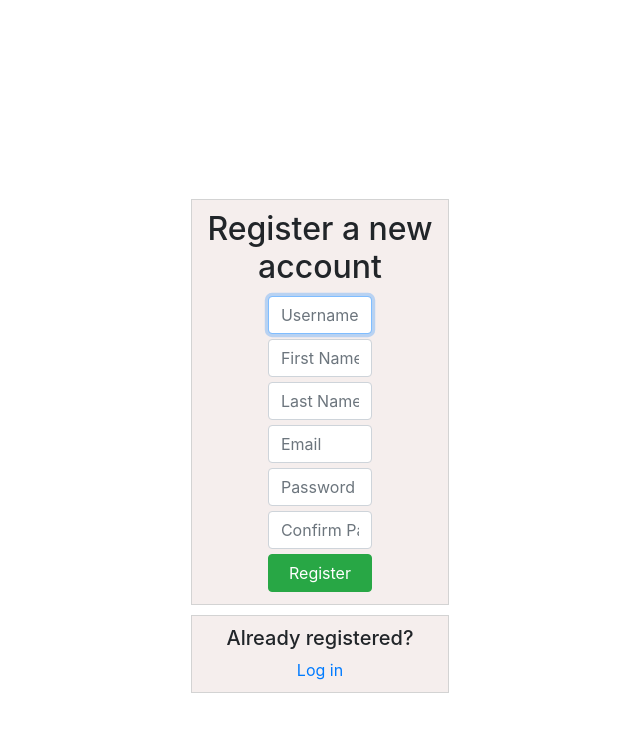
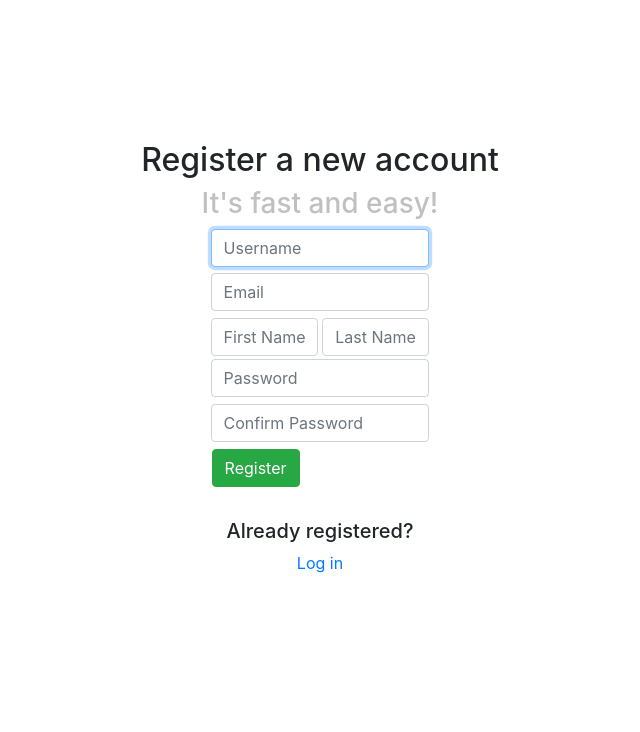
Before and after one commit to hamk-webdev-intip19x6/os_project, a Django app: page /register/ in a window 1280 px wide. Shown: the top 732 px of the page, without its empty margins (320-960 px from the left). Run offline with Django 3.2, Linux system fonts and the light colour scheme; some libraries are stand-ins or nearby versions.

Commit message:
Register melkein valmis. Log in kesken!

```diff
--- a/mysite/register/forms.py
+++ b/mysite/register/forms.py
@@ -7,8 +7,8 @@ class RegisterForm(UserCreationForm):
     #would be smarter to use 'django_widget_tweaks' but this works
     #force the basic forms to use bootstrap forms instead
     email = forms.EmailField(widget=forms.TextInput(attrs={"class":"form-control", "placeholder": "Email"}))
-    first_name = forms.CharField(widget=forms.TextInput(attrs={"class":"form-control", "placeholder":"First Name"}))
-    last_name = forms.CharField(widget=forms.TextInput(attrs={"class":"form-control", "placeholder":"Last Name"}))
+    first_name = forms.CharField(widget=forms.TextInput(attrs={"class":"form-control", "placeholder":"First Name"}), required=False)
+    last_name = forms.CharField(widget=forms.TextInput(attrs={"class":"form-control", "placeholder":"Last Name"}), required=False)
     username = forms.CharField(widget=forms.TextInput(attrs={"class":"form-control", "placeholder":"Username"}))
     password1 = forms.CharField(widget=forms.PasswordInput(attrs={"class":"form-control", "placeholder":"Password"}))
     password2 = forms.CharField(widget=forms.PasswordInput(attrs={"class":"form-control", "placeholder":"Confirm Password"}))
--- a/mysite/register/templates/register/register.html
+++ b/mysite/register/templates/register/register.html
@@ -16,44 +16,59 @@
 
         .container {
           margin: auto;
-          margin-top: 200px;
+          margin-top: 10%;
           text-align: center;
-          width: 20%;
-          padding: 10px;
-          background-color: #F5EEED;
-          outline: 1px solid lightgray;
+          width: 40%;
+          padding: 1%;
         }
 
         .form-group {
             width: 45%;
-            margin: 0 auto;
-            margin-bottom: 1px;
+            margin: 0% auto;
+            margin-bottom: 1%;
         }
 
         form [type='text'], form [type='password'] {
             display: block;
-            margin-bottom: 3px;
+            margin-bottom: 3%;
         }
 
         .footer {
           margin: auto;
-          margin-top: 12px;
 	      text-align: center;
-          max-width: 20%;
-          padding: 10px;
-          background-color: #F5EEED;
-          outline: 1px solid lightgray;
+          max-width: 40%;
+          padding: 1%;
+        }
+
+        .etu {
+            width: 50%;
+            float: left;
+            padding-right: 1%;
+        }
+
+        .suku {
+            width: 50%;
+            float: left;
+            padding-left: 1%;
         }
         </style>
 </head>
 <div class ="container">
 <h2>Register a new account</h2>
+<h3 style="color: silver;">It's fast and easy!</h3>
 <form method='POST' class='form-group'>
     {% csrf_token %}
     <table>
-        {% for fields in form %}
-        <tr><td>{{fields}}</td></tr>
-        {% endfor %}
+        {{form.username}}
+        {{form.email}}
+        <div class="etu">
+        {{form.first_name}}
+        </div>
+        <div class="suku">
+        {{form.last_name}}
+        </div>
+        {{form.password1}}
+        {{form.password2}}
         <!--{{form.as_table}}-->
         <tr>
             <td>
--- a/mysite/rental_system/templates/registration/login.html
+++ b/mysite/rental_system/templates/registration/login.html
@@ -14,8 +14,6 @@
           text-align: center;
           width: 20%;
           padding: 10px;
-          background-color: #F5EEED;
-          outline: 1px solid lightgray;
         }
 
         .footer {
@@ -24,8 +22,6 @@
 	      text-align: center;
           max-width: 20%;
           padding: 10px;
-          background-color: #F5EEED;
-          outline: 1px solid lightgray;
         }
         </style>
 </head>
```
Also changed, not shown: mysite/register/templates/style.css (deleted, +0 -9 lines), mysite/db.sqlite3.
